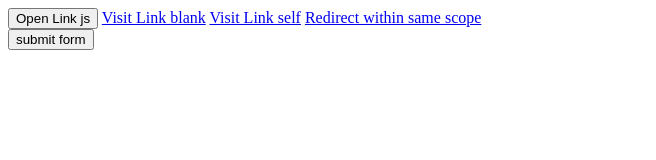
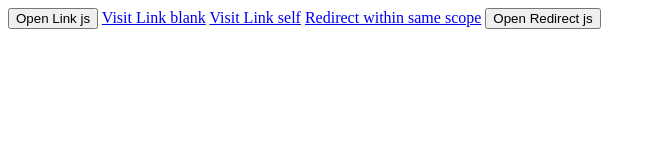
Before and after one commit to lqxw/testingpage, a plain HTML site: page index.html in a window 1280 px wide. Shown: the whole page, without its empty margins (0-656 px from the left). Drawn offline with Linux system fonts and the light colour scheme.

Commit message:
Update index.html

```diff
--- a/index.html
+++ b/index.html
@@ -6,7 +6,7 @@
 <a href="https://www.w3schools.com" target="_blank">Visit Link blank</a>
 <a href="https://www.w3schools.com" target="_self">Visit Link self</a>
 <a href="https://lqxw.github.io/testingpage/redirect.html" target="_blank">Redirect within same scope</a>
-<form onsubmit="return false;"><button>submit form</button></form>
+<button onclick="popitup('https://lqxw.github.io/testingpage/redirect.html')">Open Redirect js</button>
 
 <script>
 function popitup(url) {
```
